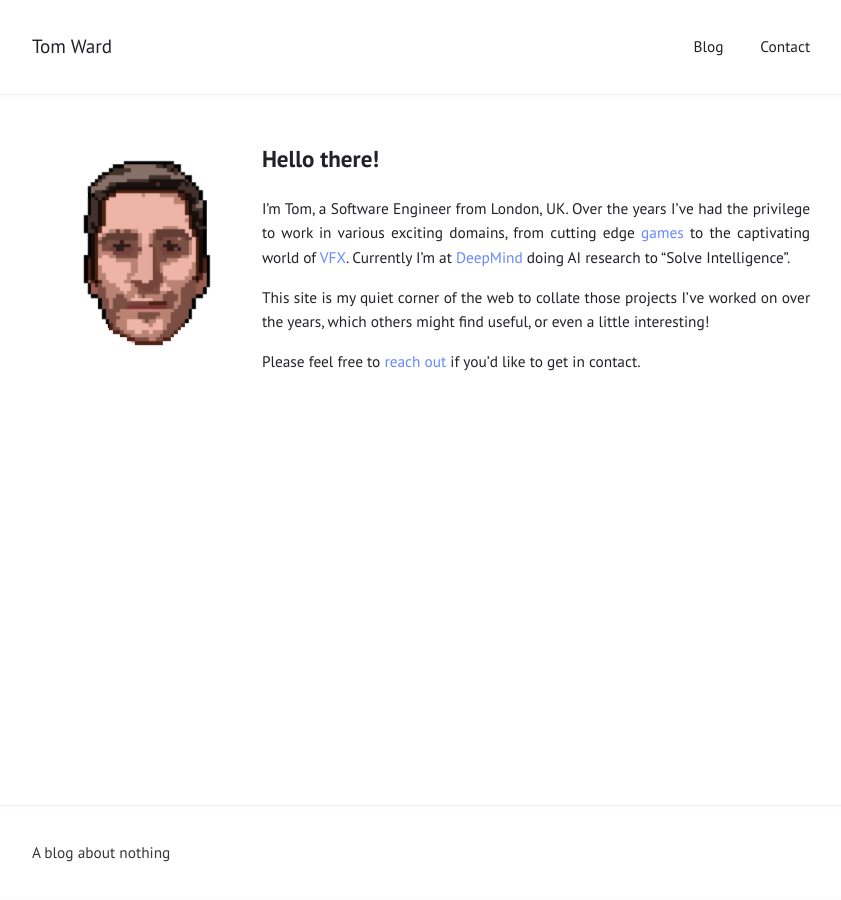
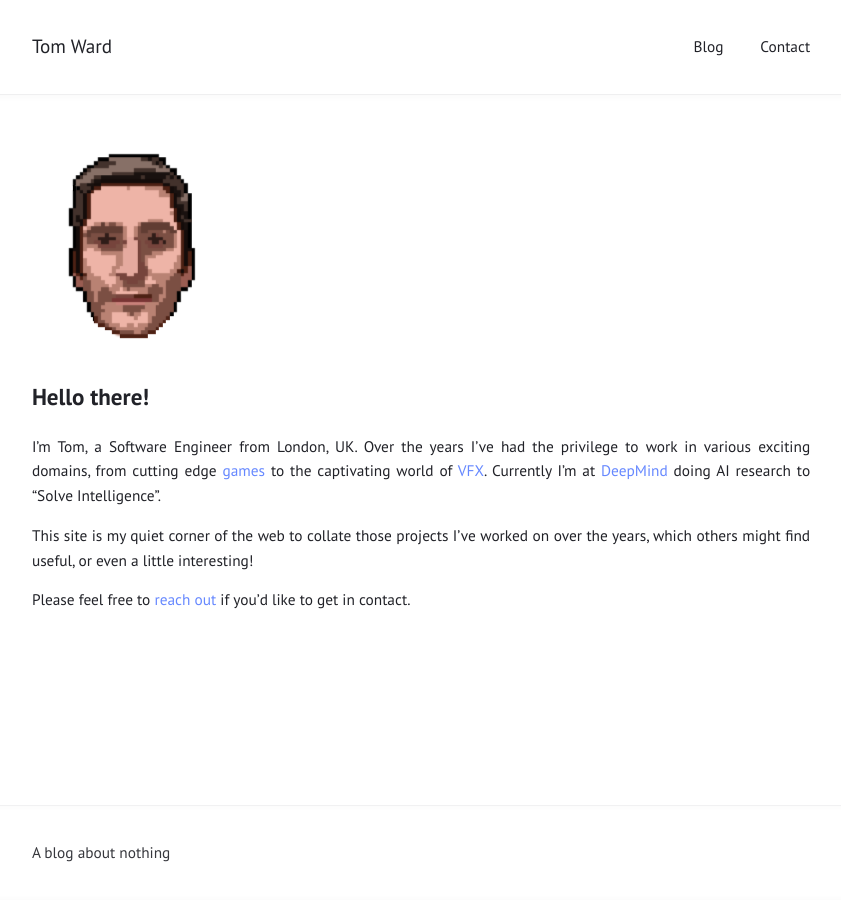
Before and after one commit to tomwardio/tomwardio.github.io, a Jekyll site: the page built from index.md, in a window 1280 px wide. Shown: the whole page, without its empty margins (219-1060 px from the left). Built offline with Jekyll 4.4.1, drawn with Linux system fonts in a browser that asks for light colours.

Commit message:
Don't text wrap profile pic

```diff
--- a/index.md
+++ b/index.md
@@ -2,7 +2,7 @@
 layout: index
 ---
 
-![image](/uploads/profile.png){: style="float:left; margin: 15px 15px;"}
+![image](/uploads/profile.png)
 
 # Hello there!
 
```
